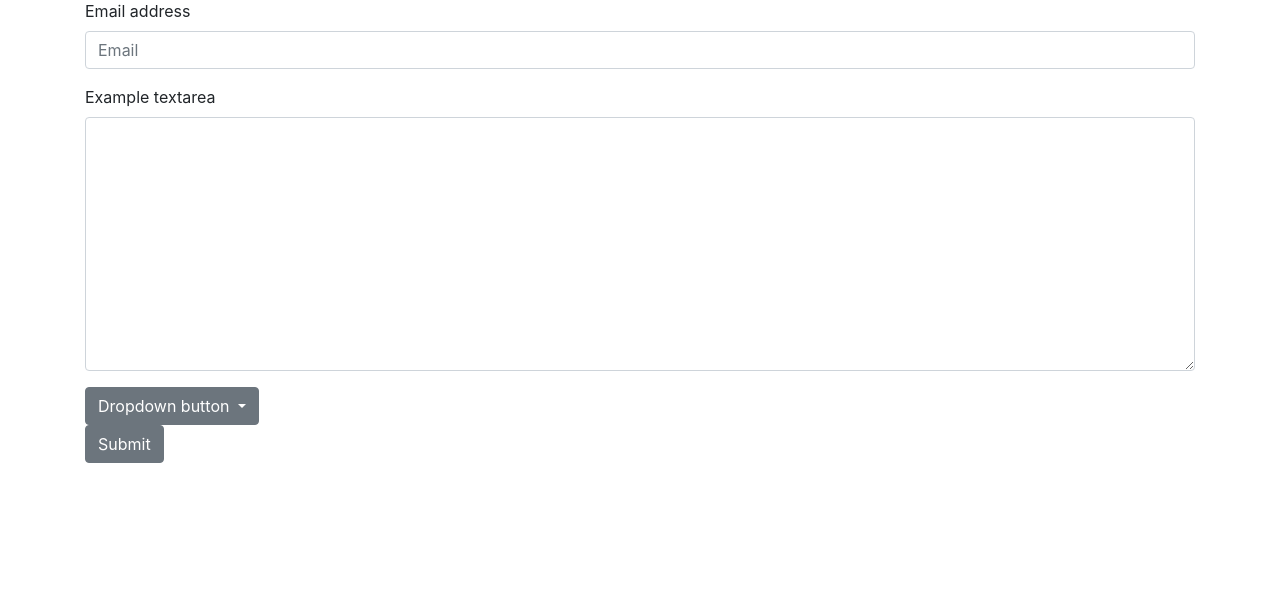
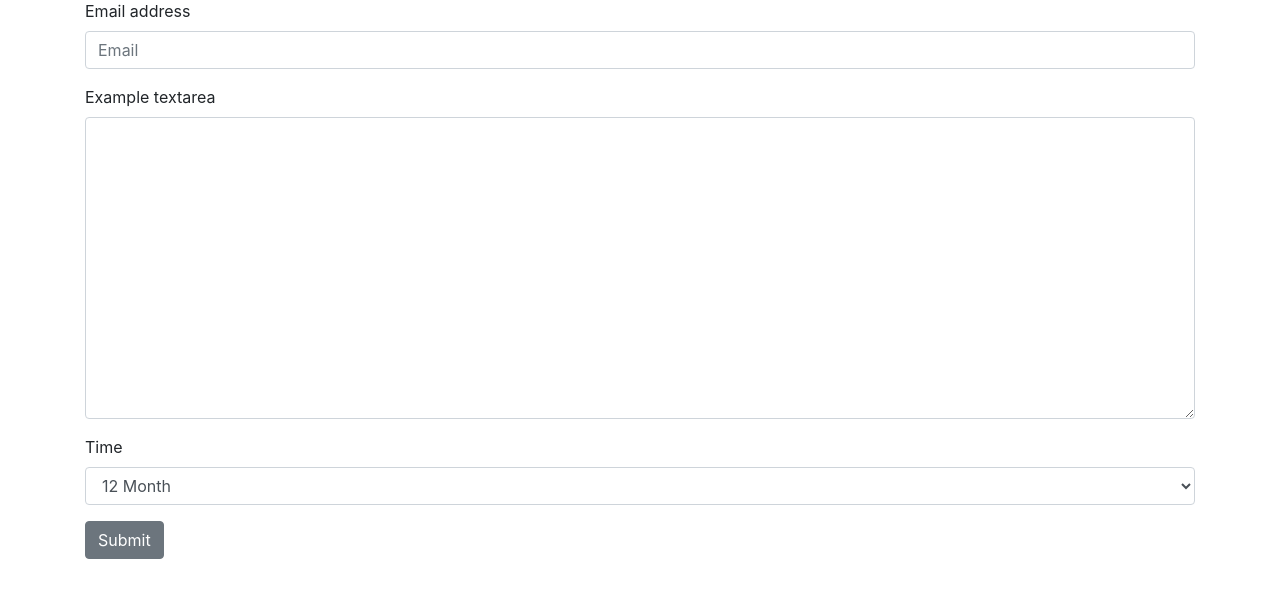
Before and after one commit to savagecarol/mailsByDjango, a Django app: page / in a window 1280 px wide. Shown: the part 99-697 px from the top of the page. Run offline with Django 3.2, Linux system fonts and the light colour scheme; some libraries are stand-ins or nearby versions.

Commit message:
front end going to complete

```diff
--- a/website/templates/website/index.html
+++ b/website/templates/website/index.html
@@ -25,31 +25,35 @@
 
   <div class="form-group">
     <label for="exampleFormControlTextarea1">Example textarea</label>
-    <textarea class="form-control" id="exampleFormControlTextarea1" rows="10"></textarea>
+    <textarea class="form-control" id="exampleFormControlTextarea1" rows="12"></textarea>
   </div>
 
 
-    <div class="dropdown">
-  <button class="btn btn-secondary dropdown-toggle" type="button" id="dropdownMenuButton" data-toggle="dropdown" aria-haspopup="true" aria-expanded="false">
-    Dropdown button
-  </button>
-  <div class="dropdown-menu" aria-labelledby="dropdownMenuButton">
-    <a class="dropdown-item" href="#">Action</a>
-    <a class="dropdown-item" href="#">Another action</a>
-    <a class="dropdown-item" href="#">Something else here</a>
-  </div>
-</div>
+ <div class="form-group">
+      <label for="inputState">Time</label>
+      <select id="inputState" class="form-control">
+             <option selected>1 Day</option>
+        <option selected>2 Day</option>
+        <option selected>3 Day</option>
+        <option selected>1 Month</option>
+        <option selected>2 Month</option>
+        <option selected>3 Month</option>
+        <option selected>4 Month</option>
+        <option selected>5 Month</option>
+        <option selected>6 Month</option>
+        <option selected>7 Month</option>
+        <option selected>8 Month</option>
+        <option selected>9 Month</option>
 
+          <option selected>10 Month</option>
+        <option selected>11 Month</option>
+        <option selected>12 Month</option>
 
-
-
-
-
-
-
-
-
-
+        <option>1 Year</option>
+        <option>2 Year</option>
+        <option>3 Year</option>
+      </select>
+    </div>
 
 
 
```
